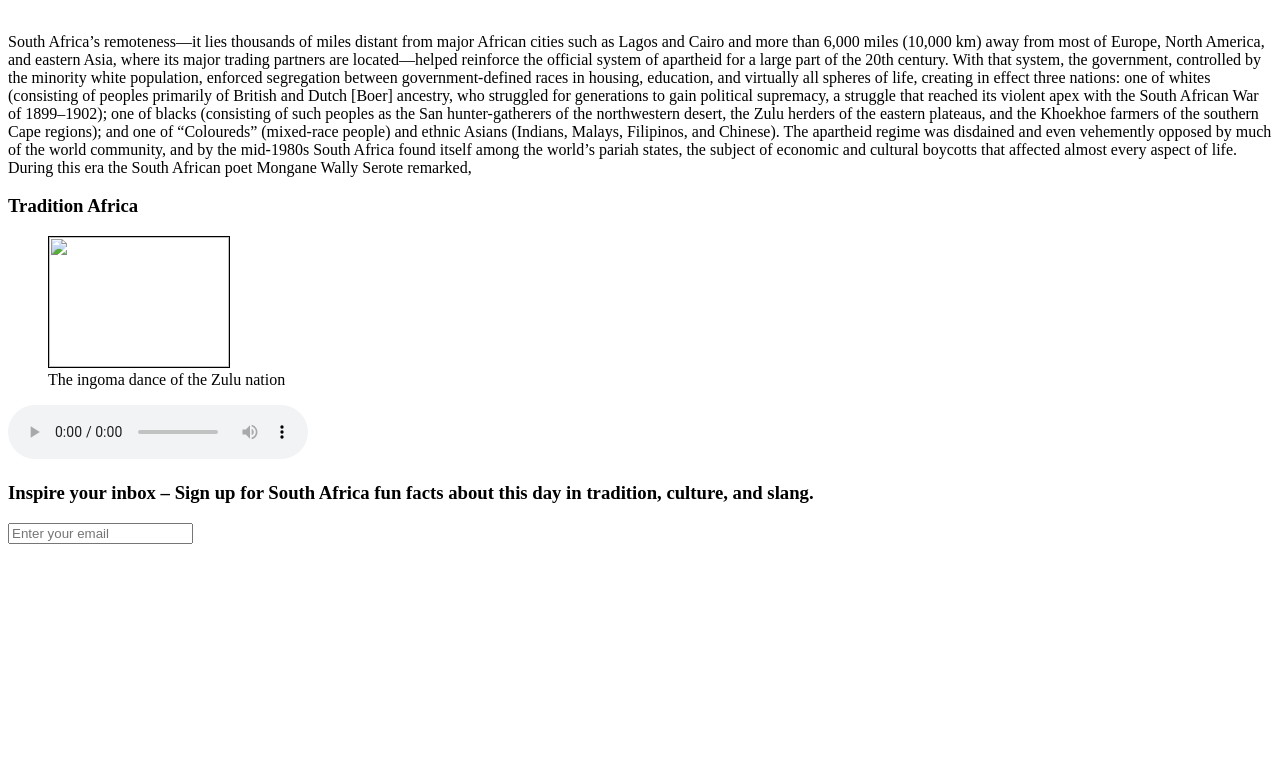
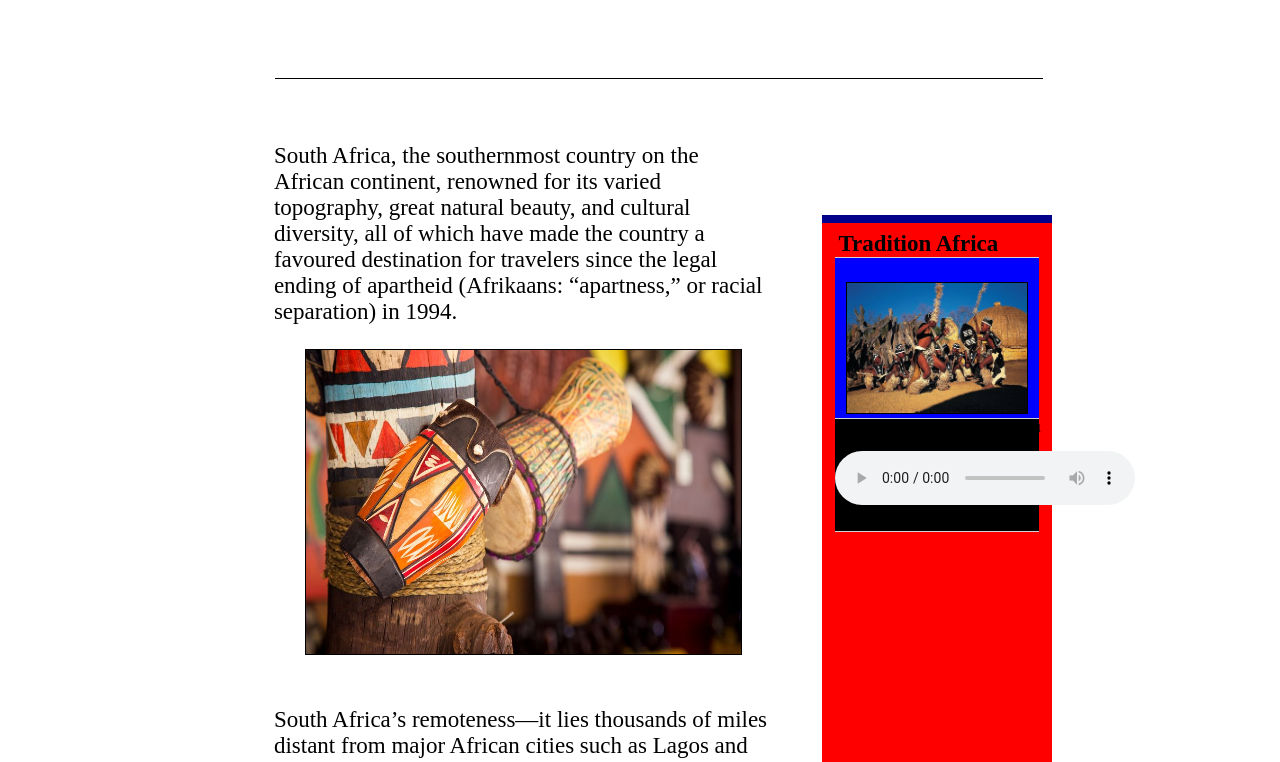
Before and after one commit to Shugno/South-Africa, a plain HTML site: page index2.html in a window 1280 px wide. Shown: the part 228-990 px from the top of the page. Before the commit the page ends 800 px from the top, so only its background shows below. Drawn offline with Linux system fonts and the light colour scheme.

Commit message:
Update index2.html

```diff
--- a/index2.html
+++ b/index2.html
@@ -5,7 +5,7 @@
 <head>
 	<title>Tradition</title>
 	<meta charset="utf-8">
-	<link rel="stylesheet" type="text/css" href="css/Africa (1).css">
+	<link rel="stylesheet" type="text/css" href="Africa (1).css">
 </head>
 <body>
 	<div id = "Top">
@@ -19,7 +19,7 @@
 	</div>
 	<div id = "T1">
 		<p>South Africa, the southernmost country on the African continent, renowned for its varied topography, great natural beauty, and cultural diversity, all of which have made the country a favoured destination for travelers since the legal ending of apartheid (Afrikaans: “apartness,” or racial separation) in 1994.</p>
-		<img src="img/Tradition.jpg" id = "img1">
+		<img src="Tradition.jpg" id = "img1">
 		<br>
 		<br>
 		<p>South Africa’s remoteness—it lies thousands of miles distant from major African cities such as Lagos and Cairo and more than 6,000 miles (10,000 km) away from most of Europe, North America, and eastern Asia, where its major trading partners are located—helped reinforce the official system of apartheid for a large part of the 20th century. With that system, the government, controlled by the minority white population, enforced segregation between government-defined races in housing, education, and virtually all spheres of life, creating in effect three nations: one of whites (consisting of peoples primarily of British and Dutch [Boer] ancestry, who struggled for generations to gain political supremacy, a struggle that reached its violent apex with the South African War of 1899–1902); one of blacks (consisting of such peoples as the San hunter-gatherers of the northwestern desert, the Zulu herders of the eastern plateaus, and the Khoekhoe farmers of the southern Cape regions); and one of “Coloureds” (mixed-race people) and ethnic Asians (Indians, Malays, Filipinos, and Chinese). The apartheid regime was disdained and even vehemently opposed by much of the world community, and by the mid-1980s South Africa found itself among the world’s pariah states, the subject of economic and cultural boycotts that affected almost every aspect of life. During this era the South African poet Mongane Wally Serote remarked,</p>
@@ -30,14 +30,14 @@
 		<h3>Tradition Africa</h3>
 		<div id = "img2Div">
 		<figure>
-			<img id = "img2" height="130" width="180" src = "img/Dance.jpg" border="1px">
+			<img id = "img2" height="130" width="180" src = "Dance.jpg" border="1px">
 			<figcaption>The ingoma dance of the Zulu nation</figcaption>
 		</figure>
 		</div>
 		<div id = "playerDiv">
 			<div id = "player">
 			<audio controls>
-				<source src="mp3/Music.mp3" type="audio/mpeg">
+				<source src="Music.mp3" type="audio/mpeg">
 			</audio>
 			</div>
 		</div>
```
